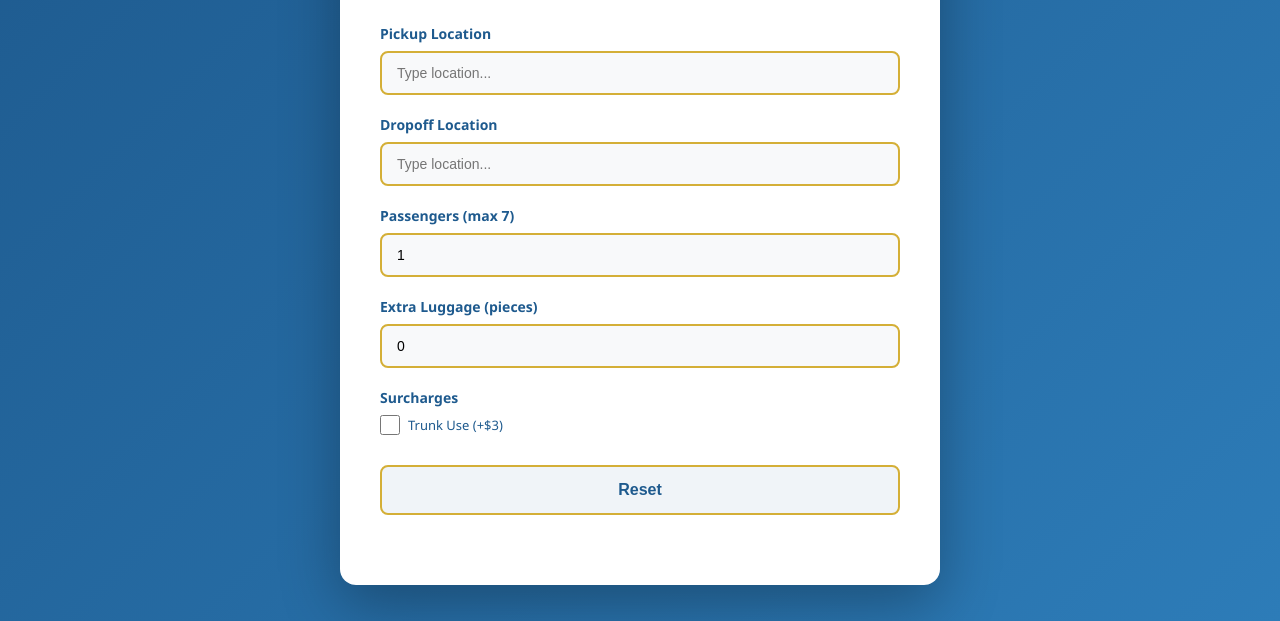
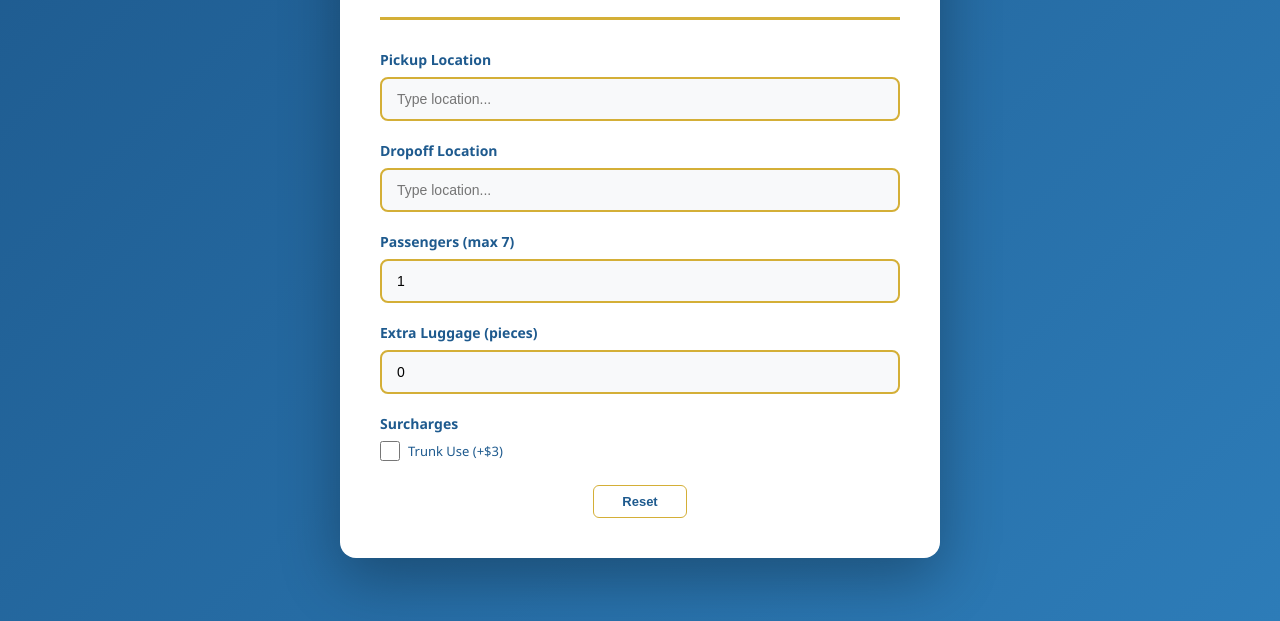
Before and after one commit to Arubatxapp/aruba-taxi-calculator, a website: page index.html in a window 1280 px wide. Shown: the part 179-800 px from the top of the page. Drawn offline with Linux system fonts and the light colour scheme.

Commit message:
Remove Calculate button, move Reset to bottom with subtler styling

```diff
--- a/index.html
+++ b/index.html
@@ -127,39 +127,6 @@
             font-size: 13px;
         }
 
-        .buttons {
-            display: flex;
-            gap: 12px;
-            margin: 30px 0;
-        }
-
-        button {
-            flex: 1;
-            padding: 14px;
-            border: none;
-            border-radius: 8px;
-            font-size: 16px;
-            font-weight: 700;
-            cursor: pointer;
-            transition: all 0.3s;
-        }
-
-        .btn-calculate {
-            background: linear-gradient(135deg, #1e5a8e 0%, #d4af37 100%);
-            color: white;
-        }
-
-        .btn-calculate:hover {
-            transform: translateY(-2px);
-            box-shadow: 0 10px 20px rgba(30, 90, 142, 0.3);
-        }
-
-        .btn-reset {
-            background: #f0f4f8;
-            color: #1e5a8e;
-            border: 2px solid #d4af37;
-        }
-
         .result {
             display: none;
             margin-top: 30px;
@@ -226,6 +193,27 @@
             margin-left: 8px;
             display: none;
         }
+
+        .reset-wrapper {
+            text-align: center;
+            margin-top: 24px;
+        }
+
+        .btn-reset-small {
+            background: transparent;
+            color: #1e5a8e;
+            border: 1px solid #d4af37;
+            padding: 8px 28px;
+            font-size: 13px;
+            font-weight: 600;
+            border-radius: 6px;
+            cursor: pointer;
+            transition: background 0.2s;
+        }
+
+        .btn-reset-small:hover {
+            background: #f0f4f8;
+        }
     </style>
 </head>
 <body>
@@ -266,9 +254,6 @@
                 </div>
             </div>
 
-            <div class="buttons">
-                <button type="reset" class="btn-reset">Reset</button>
-            </div>
         </form>
 
         <div class="result" id="result">
@@ -312,6 +297,10 @@
                     <span id="totalFareDisplay">$0.00</span>
                 </div>
             </div>
+        </div>
+
+        <div class="reset-wrapper">
+            <button type="reset" form="calcForm" class="btn-reset-small">Reset</button>
         </div>
     </div>
 
```
